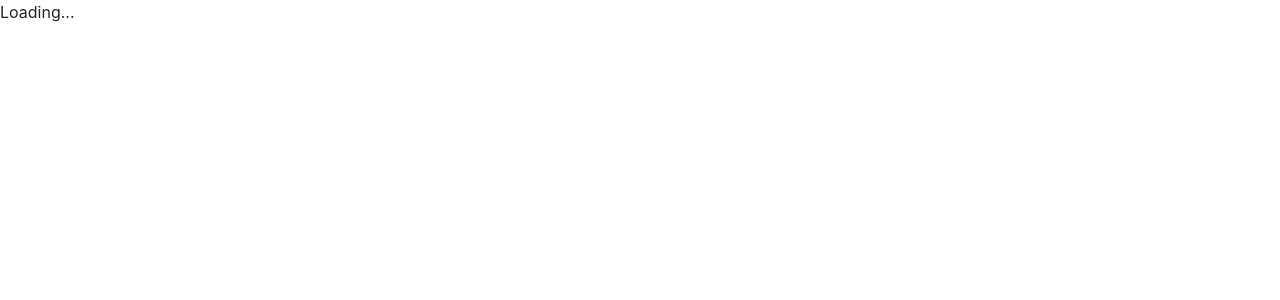
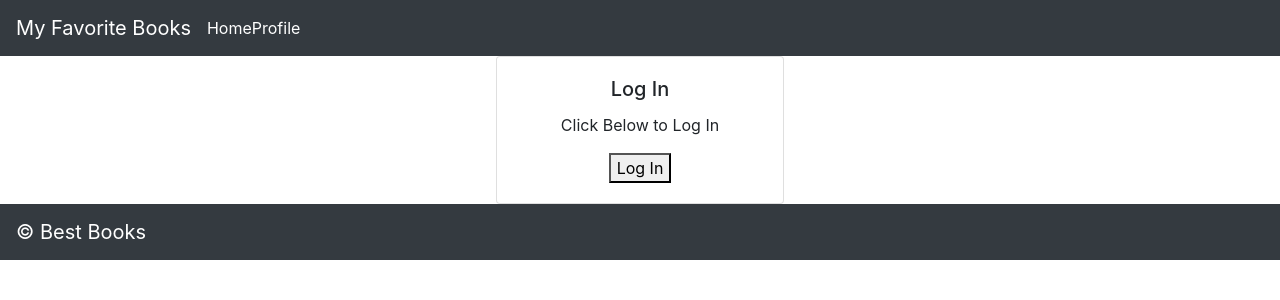
Before and after one commit to danieldills/best-books-front-end, a React (Create React App) app: page / in a window 1280 px wide. Shown: the top 300 px of the page. Built offline with nearby package versions, Linux system fonts and the light colour scheme.

Commit message:
Louis Was driving

```diff
--- a/package.json
+++ b/package.json
@@ -3,7 +3,7 @@
   "version": "0.1.0",
   "private": true,
   "dependencies": {
-    "@auth0/auth0-react": "1.3.0",
+    "@auth0/auth0-react": "^1.3.0",
     "@testing-library/jest-dom": "5.11.9",
     "@testing-library/react": "11.2.5",
     "@testing-library/user-event": "12.8.0",
--- a/src/App.js
+++ b/src/App.js
@@ -1,4 +1,5 @@
 import React from 'react';
+import { withAuth0 } from '@auth0/auth0-react';
 import Header from './Header';
 import IsLoadingAndError from './IsLoadingAndError';
 import Footer from './Footer';
@@ -8,20 +9,29 @@ import {
   Route
 } from "react-router-dom";
 
+import Login from './Login.js';
+import MyFavoriteBooks from './MyFavoriteBooks.js';
+import Profile from './Profile.js';
 class App extends React.Component {
 
   render() {
+    const { isAuthenticated } = this.props.auth0;
     console.log('app', this.props);
-    return(
+
+    return (
       <>
         <Router>
           <IsLoadingAndError>
             <Header />
             <Switch>
               <Route exact path="/">
-                {/* TODO: if the user is logged in, render the `MyFavoriteBooks` component, if they are not, render the `Login` component */}
+                {/* DONE: TODO: if the user is logged in, render the `MyFavoriteBooks` component, if they are not, render the `Login` component */}
+                {isAuthenticated ? <MyFavoriteBooks /> : <Login />}
+              </Route >
+              <Route exact path="/profile" >
+              {/* DONE: TODO: add a route with a path of '/profile' that renders a `Profile` component */}
+                <Profile />
               </Route>
-              {/* TODO: add a route with a path of '/profile' that renders a `Profile` component */}
             </Switch>
             <Footer />
           </IsLoadingAndError>
@@ -31,4 +41,4 @@ class App extends React.Component {
   }
 }
 
-export default App;
+export default withAuth0(App);
--- a/src/Header.js
+++ b/src/Header.js
@@ -3,6 +3,8 @@ import 'bootstrap/dist/css/bootstrap.min.css';
 import Navbar from 'react-bootstrap/Navbar';
 import { Link } from "react-router-dom";
 import './Header.css';
+import LogoutButton from './LogoutButton.js';
+import { withAuth0 } from "@auth0/auth0-react";
 
 class Header extends React.Component {
   render() {
@@ -12,9 +14,10 @@ class Header extends React.Component {
         <Link to="/">Home</Link>
         <Link to="/profile">Profile</Link>
         {/* TODO: if the user is logged in, render the `LogoutButton` - if the user is logged out, render the `LoginButton` */}
-      </Navbar>
+        <LogoutButton/>
+    </Navbar>
     );
   }
 }
 
-export default Header;
+export default withAuth0(Header);
--- a/src/Login.js
+++ b/src/Login.js
@@ -2,6 +2,7 @@ import React from 'react';
 import 'bootstrap/dist/css/bootstrap.min.css';
 import Card from 'react-bootstrap/Card';
 import './Login.css';
+import LoginButton from './LoginButton.js';
 
 class Login extends React.Component {
   render() {
@@ -12,7 +13,8 @@ class Login extends React.Component {
           <Card.Text>
             Click Below to Log In
           </Card.Text>
-          {/* TODO: add a `LoginButton` component here that will log the user in with Auth0 */}
+          {/* DONE:TODO: add a `LoginButton` component here that will log the user in with Auth0 */}
+          <LoginButton />
         </Card.Body>
       </Card>
     )
--- /dev/null
+++ b/src/LoginButton.js
@@ -0,0 +1,11 @@
+import React from "react";
+import { useAuth0 } from "@auth0/auth0-react";
+
+// this came from quick start guide from Auth 0
+const LoginButton = () => {
+  const { loginWithRedirect } = useAuth0();
+
+  return <button onClick={() => loginWithRedirect()}>Log In</button>;
+};
+
+export default LoginButton;
--- /dev/null
+++ b/src/LogoutButton.js
@@ -0,0 +1,14 @@
+import React from "react";
+import { useAuth0 } from "@auth0/auth0-react";
+
+const LogoutButton = () => {
+  const { logout, isAuthenticated } = useAuth0();
+
+  return isAuthenticated && (
+    <button onClick={() => logout({ returnTo: window.location.origin })}>
+      Log Out
+    </button>
+  );
+};
+
+export default LogoutButton;
--- /dev/null
+++ b/src/Profile.js
@@ -0,0 +1,20 @@
+import React, { Component } from 'react';
+import { withAuth0 } from '@auth0/auth0-react';
+// copy from starter code from Auth0
+class Profile extends Component {
+
+  render() {
+    // `this.props.auth0` has all the same properties as the `useAuth0` hook
+    const { user } = this.props.auth0;
+    console.log(user);
+    return (<div>Hello
+      {user.name}
+      <img src={user.picture} alt={user.name} />
+      {user.email}
+
+    </div>
+    )
+  }
+}
+
+export default withAuth0(Profile);
--- a/src/index.js
+++ b/src/index.js
@@ -1,11 +1,18 @@
 import React from 'react';
 import ReactDOM from 'react-dom';
 import App from './App';
+import { Auth0Provider } from "@auth0/auth0-react";
 
 // TODO: wrap everything in Auth0
 ReactDOM.render(
   <React.StrictMode>
-    <App />
+    <Auth0Provider
+      domain="dev-3rppixs0.us.auth0.com"
+      clientId="WUUJP8dScw3G47wQLNyqG2s5jFRPPmev"
+      redirectUri={window.location.origin}
+    >
+      <App />
+    </Auth0Provider>
   </React.StrictMode>,
   document.getElementById('root')
 );
```
Also changed, not shown: 2 other files (tests, documents, lock files or other folders).
